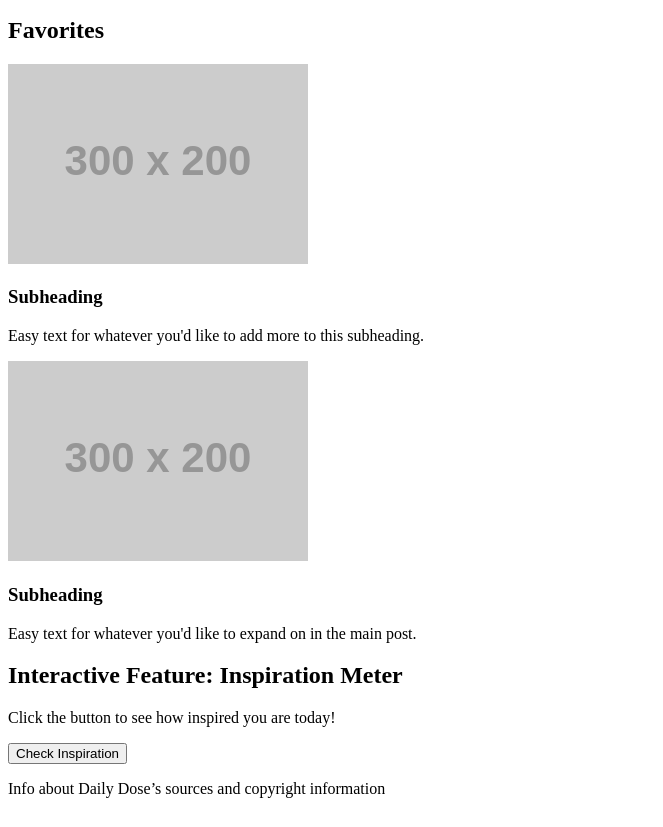
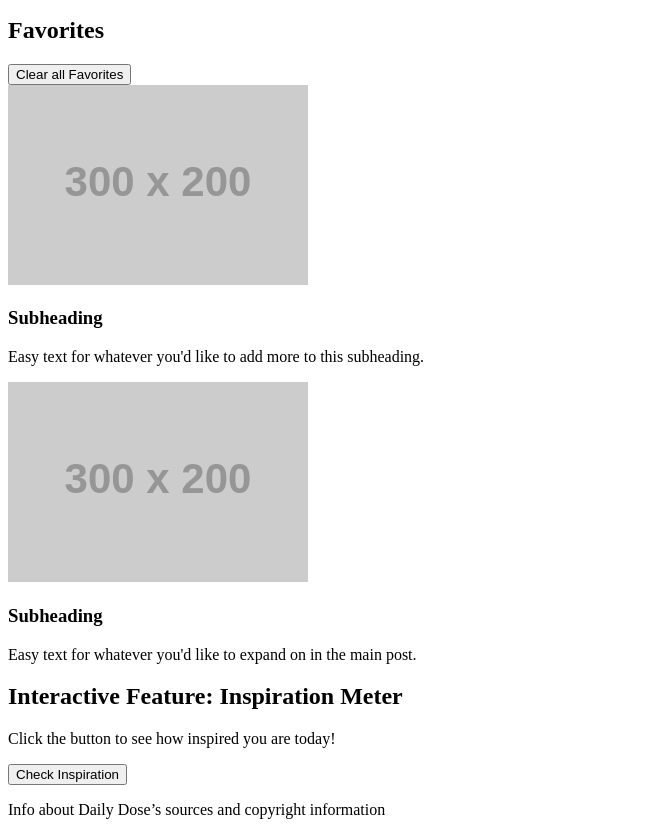
Before and after one commit to RoseofKendy/daily-dose, a plain HTML site: page index.html in a window 1280 px wide. Shown: the part 1509-2336 px from the top of the page, without its empty margins (0-663 px from the left). Before the commit the page ends 2315 px from the top, so only its background shows below. Drawn offline with Linux system fonts and the light colour scheme; placeholder pictures from the web are drawn by us.

Commit message:
Adds clear favorites button

```diff
--- a/index.html
+++ b/index.html
@@ -69,7 +69,8 @@
   <!-- Favorites -->
   <section class="section">
     <h2>Favorites</h2>
-    <div class="grid">
+    <div class="grid" id="favorites-grid">
+      <button id="clearFavoritesBtn">Clear all Favorites</button>
       <div class="card">
         <img src="https://via.placeholder.com/300x200" alt="Favorite 1">
         <h3>Subheading</h3>
```
